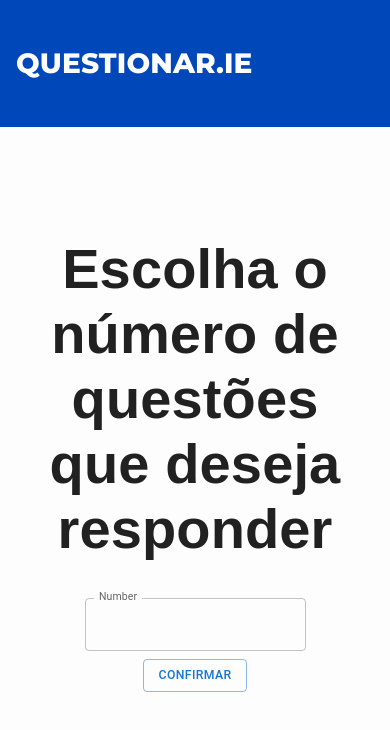
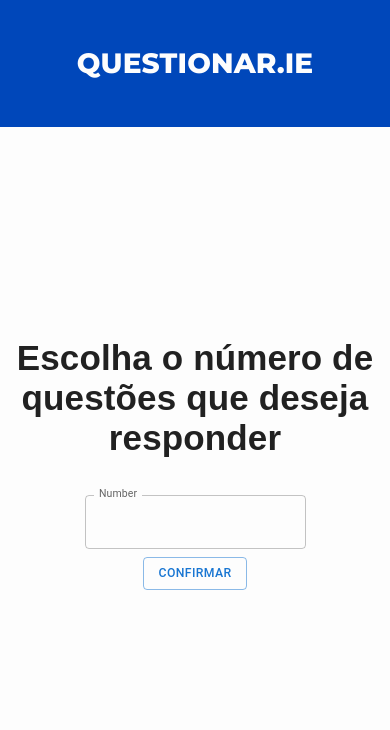
Before and after one commit to mathlima1/questionar.ie, a React (Create React App) app: page / in a window 390 px wide. Shown: the top 730 px of the page. Built offline with nearby package versions, Linux system fonts and the light colour scheme.

Commit message:
Corrigindo alterações de responsividade

```diff
--- a/src/Components/AllQuestions/index.jsx
+++ b/src/Components/AllQuestions/index.jsx
@@ -9,14 +9,15 @@ import Container from '@mui/material/Container';
 import Button from '@mui/material/Button';
 
 export default function AllQuestions() {
-    const { Questoes } = useContext(QuestoesContext);
+    const { Questoes, numeroQuestoes } = useContext(QuestoesContext);
     const [isSubmited, setIsSubmited] = useState(localStorage.getItem("Relatorio") || false);
 
     const handleSubmit = (event) => {
         event.preventDefault();
         setIsSubmited(true);
         localStorage.setItem("Questões", JSON.stringify(Questoes));
-        localStorage.setItem("Relatorio", isSubmited);
+        localStorage.setItem("Relatorio", "True");
+        localStorage.setItem("NumberQuestions", numeroQuestoes);
     };
 
     return (
--- a/src/Components/AllQuestions/styles.module.scss
+++ b/src/Components/AllQuestions/styles.module.scss
@@ -30,3 +30,8 @@
         }
     }
 }
+@media screen and (max-width: 600px){
+    .containerErro .erroWrap h5{
+        font-size: 2.5rem;
+    }
+}
--- a/src/Components/Header/styles.module.scss
+++ b/src/Components/Header/styles.module.scss
@@ -8,6 +8,7 @@
         display: flex;
         justify-content:space-between;
         align-items: center;
+        flex-wrap: wrap;
         span{
             color: var(--White);
             font: Bold 2em 'Montserrat', sans-serif;
@@ -25,3 +26,11 @@
         }
     }
 }
+@media screen and (max-width:560px){
+    .container .container_wrapper{
+        justify-content: center;
+        .button{
+            font-size: 1.2em;
+        }
+    }
+}
--- a/src/Components/Iniciar/styles.module.scss
+++ b/src/Components/Iniciar/styles.module.scss
@@ -11,3 +11,8 @@
         align-items: center;
     }
 }
+@media screen and (max-width:600px){
+    .container .title_wrap h1{
+        font-size:2.5rem
+    }
+}
--- a/src/Contexts/QuestoesContext.jsx
+++ b/src/Contexts/QuestoesContext.jsx
@@ -8,11 +8,13 @@ export function QuestoesProvider({ children }) {
     const [numeroQuestoes, setNumeroQuestoes] = useState(0);
     const [Questoes, setQuestoes] = useState([]);
     let storedQuestions = localStorage.getItem("Questões");
+    let storedNumberQuestions = localStorage.getItem("NumberQuestions");
     const storedQuestionsParsed = JSON.parse(storedQuestions);
 
 
     useEffect(() => {
         setQuestoes(storedQuestionsParsed);
+        setNumeroQuestoes(storedNumberQuestions);
     }, [])
 
     async function getQuestions() {
--- a/src/styles/global.css
+++ b/src/styles/global.css
@@ -26,7 +26,7 @@ font-family: 'Open Sans', sans-serif; */
 }
 
 body{
-    background: linear-gradient(180deg, #FFFFFF 30.32%, #F5F5F5 100%);
+    background: var(--White);
     color: var(--Dark);
     min-height: 100vh;
 }
```
